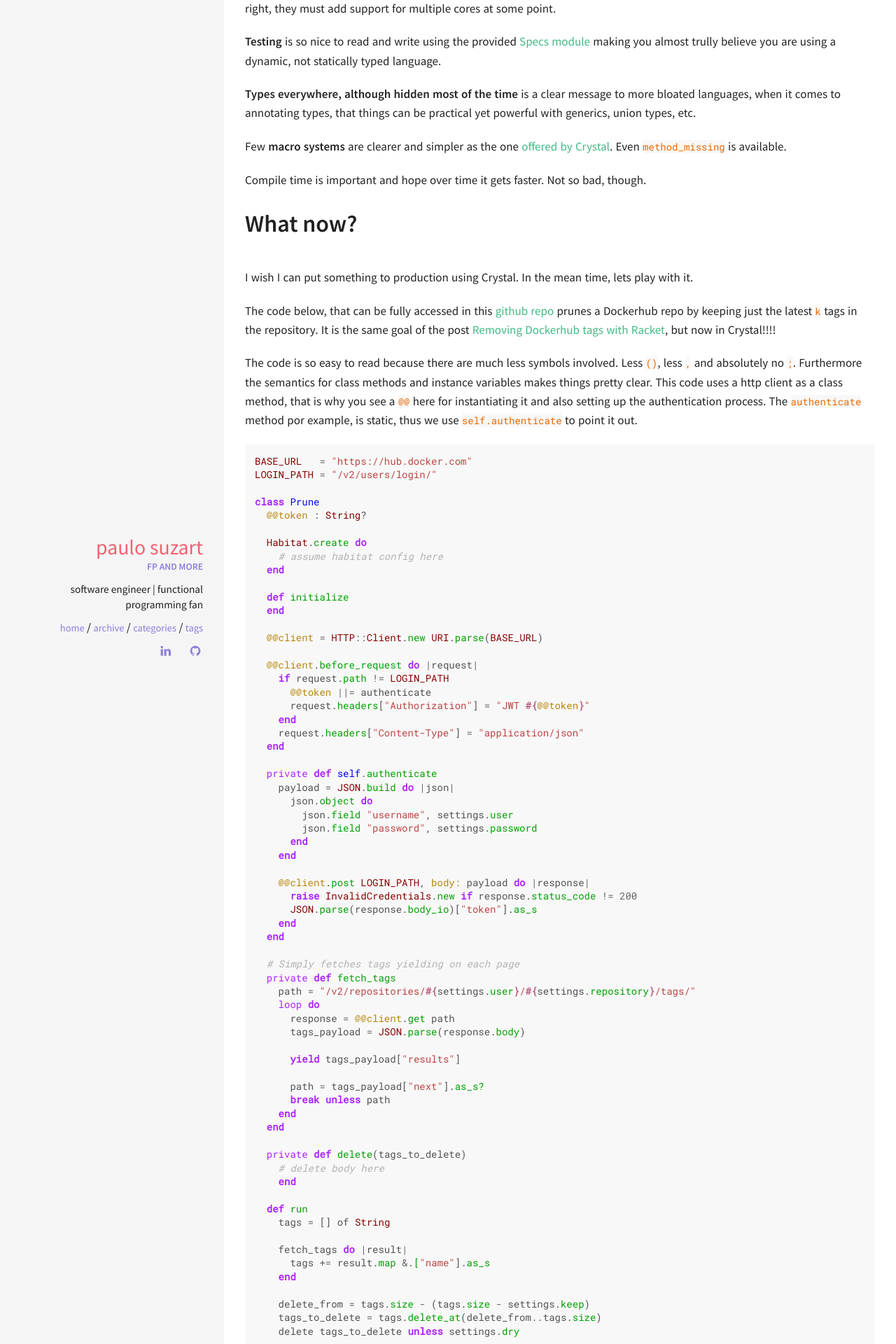
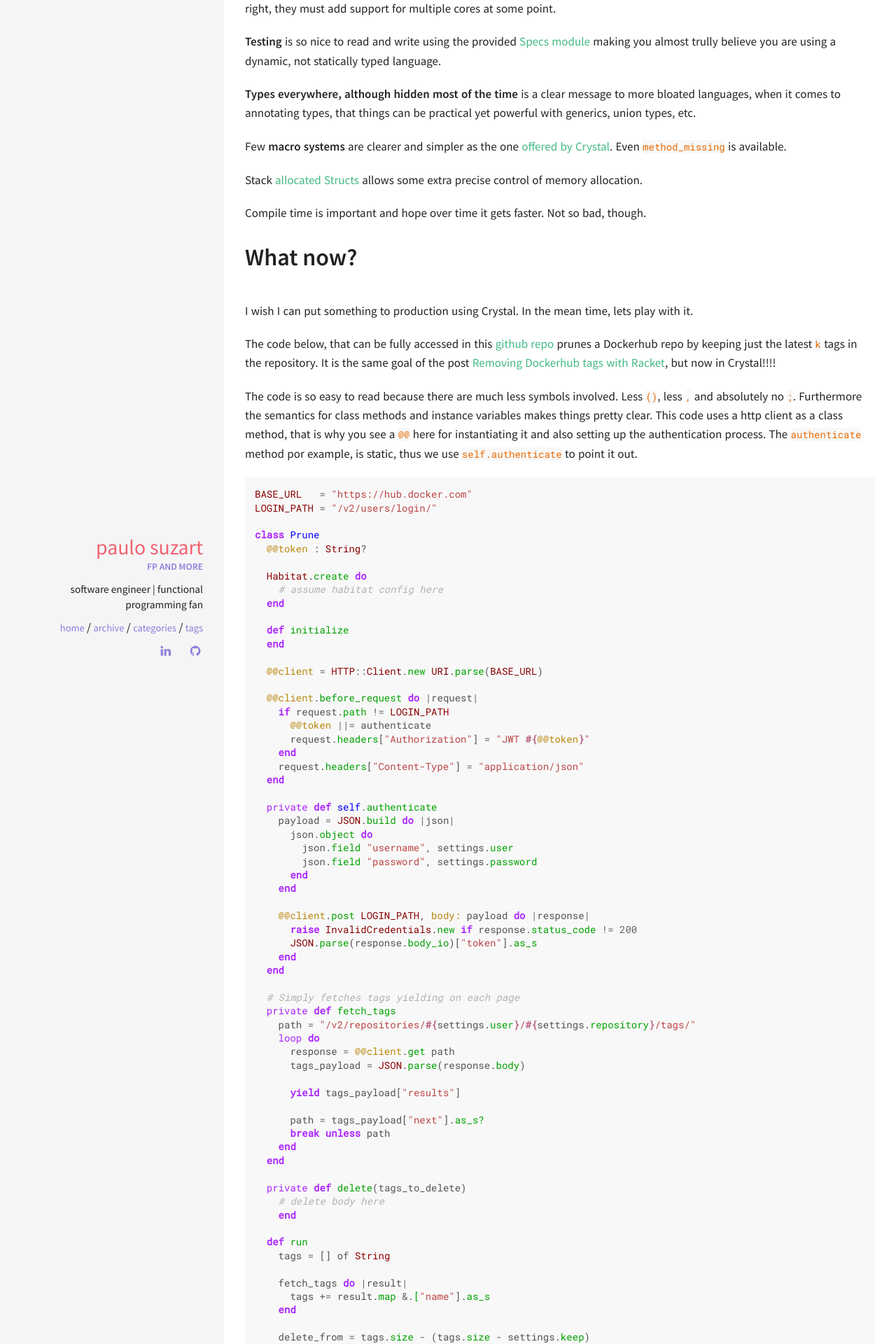
Before and after one commit to paulosuzart/paulosuzart.github.io, a Jekyll site: the page built from _posts/2018-02-15-why-crystal-is-awesome.md, in a window 1280 px wide. Shown: the part 1608-3528 px from the top of the page at 70% size. Built offline with Jekyll 4.4.1, drawn with Linux system fonts in a browser that asks for light colours; comment, search, counter and statistics services are not loaded.

Commit message:
Added structs stuff

```diff
--- a/_posts/2018-02-15-why-crystal-is-awesome.md
+++ b/_posts/2018-02-15-why-crystal-is-awesome.md
@@ -52,6 +52,8 @@ Crystal is **backed by a GC**, so no memory management in your way. Nevertheless
 **Types everywhere, although hidden most of the time** is a clear message to more bloated languages, when it comes to annotating types, that things can be practical yet powerful with generics, union types, etc.
 
 Few **macro systems** are clearer and simpler as the one [offered by Crystal](https://crystal-lang.org/docs/syntax_and_semantics/macros.html). Even `method_missing` is available.
+
+Stack [allocated Structs](https://crystal-lang.org/docs/syntax_and_semantics/structs.html) allows some extra precise control of memory allocation.
 
 Compile time is important and hope over time it gets faster. Not so bad, though.
 
```
